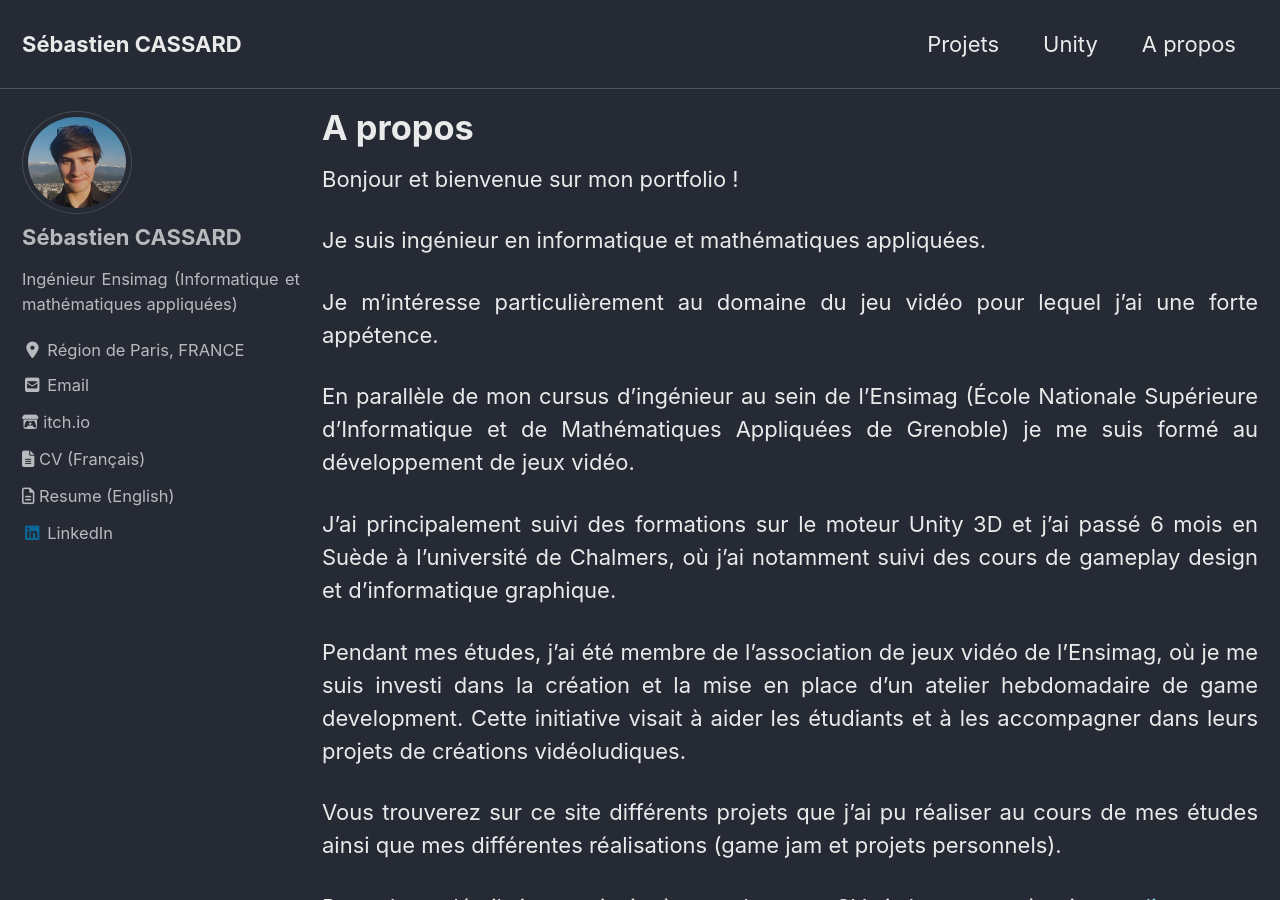
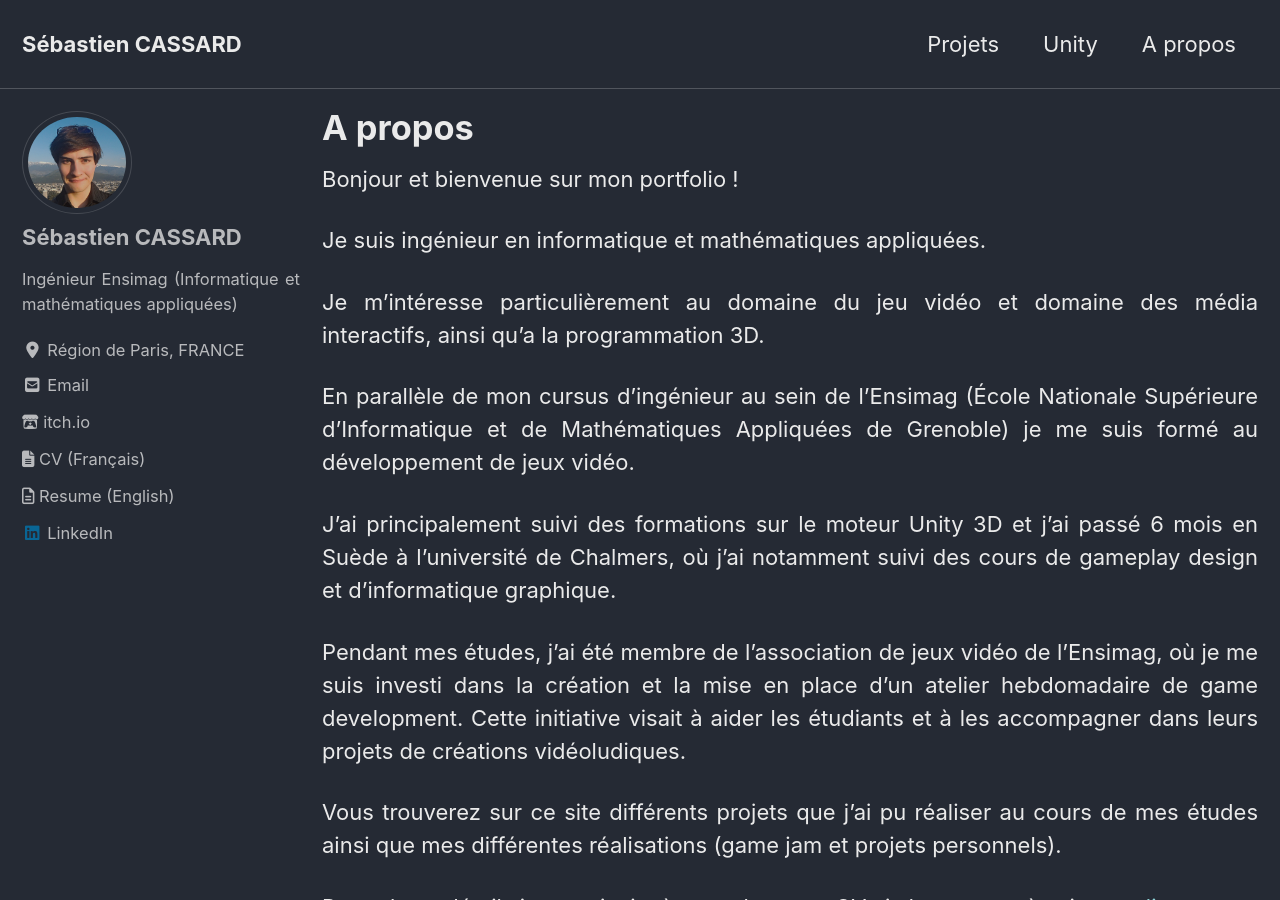
Before and after one commit to Cassards/cassards.github.io, a Jekyll site: the page built from _pages/about.md, in a window 1280 px wide and 900 px high. Built offline with Jekyll 4.4.1, drawn with Linux system fonts in a browser that asks for light colours; cached includes are drawn as plain includes; nearby versions of some CDN libraries.

Commit message:
Change about text

```diff
--- a/_pages/about.md
+++ b/_pages/about.md
@@ -15,7 +15,7 @@ Bonjour et bienvenue sur mon portfolio !
 
 Je suis ingénieur en informatique et mathématiques appliquées.
 
-Je m'intéresse particulièrement au domaine du jeu vidéo pour lequel j'ai une forte appétence.
+Je m'intéresse particulièrement au domaine du jeu vidéo et domaine des média interactifs, ainsi qu'a la programmation 3D.
 
 En parallèle de mon cursus d'ingénieur au sein de l'Ensimag (École Nationale Supérieure d'Informatique et de Mathématiques Appliquées de Grenoble) je me suis formé au développement de jeux vidéo.
 
```
